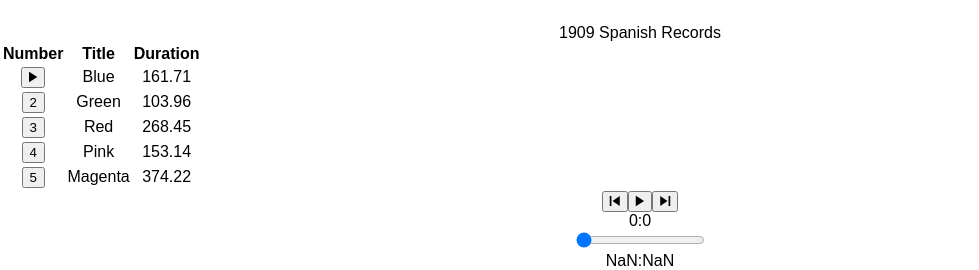
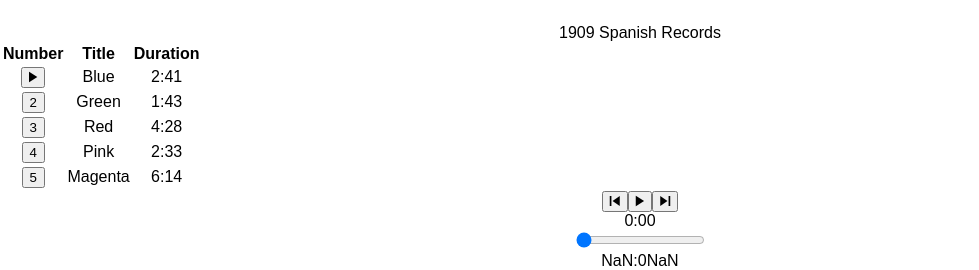
Before and after one commit to vdowsett/bloc-jams-styled, a React (Create React App) app: page /album/the-colors in a window 1280 px wide. Shown: the part 667-937 px from the top of the page, without its empty margins (0-979 px from the left). Built offline with nearby package versions, Linux system fonts and the light colour scheme.

Commit message:
assignment corrections

```diff
--- a/src/components/Album.js
+++ b/src/components/Album.js
@@ -114,7 +114,7 @@ class Album extends Component {
     formatTime(time) {
       let minutes = parseInt(time / 60);
       let seconds = parseInt(time % 60);
-      const formatTime = (minutes + ":" + seconds);
+      const formatTime = (minutes + ":" + (seconds > 9 ? "" + seconds: "0" + seconds));
       return formatTime;
     }
 
@@ -164,7 +164,7 @@ class Album extends Component {
                      </button>
                    </td>
                    <td className="song-table-details"> {song.title} </td>
-                   <td className="song-table-details"> {song.duration} </td>
+                   <td className="song-table-details"> { this.formatTime( song.duration ) } </td>
                  </tr>
                )}
 
--- a/src/components/PlayerBar.js
+++ b/src/components/PlayerBar.js
@@ -32,7 +32,8 @@ class PlayerBar extends Component {
 
          <section id="volume-control">
 
-           <span className="icon ion-md-volume-low" ></span>
+       <span className="icon ion-md-volume-low" ></span>
+
          <input
            type="range"
            className="seek-bar"
@@ -43,7 +44,7 @@ class PlayerBar extends Component {
            onChange={ this.props.handleVolumeChange }
            />
 
-         <span className="icon ion-md-volume-high" ></span>
+       <span className="icon ion-md-volume-high" ></span>
 
          </section>
       </section>
```
